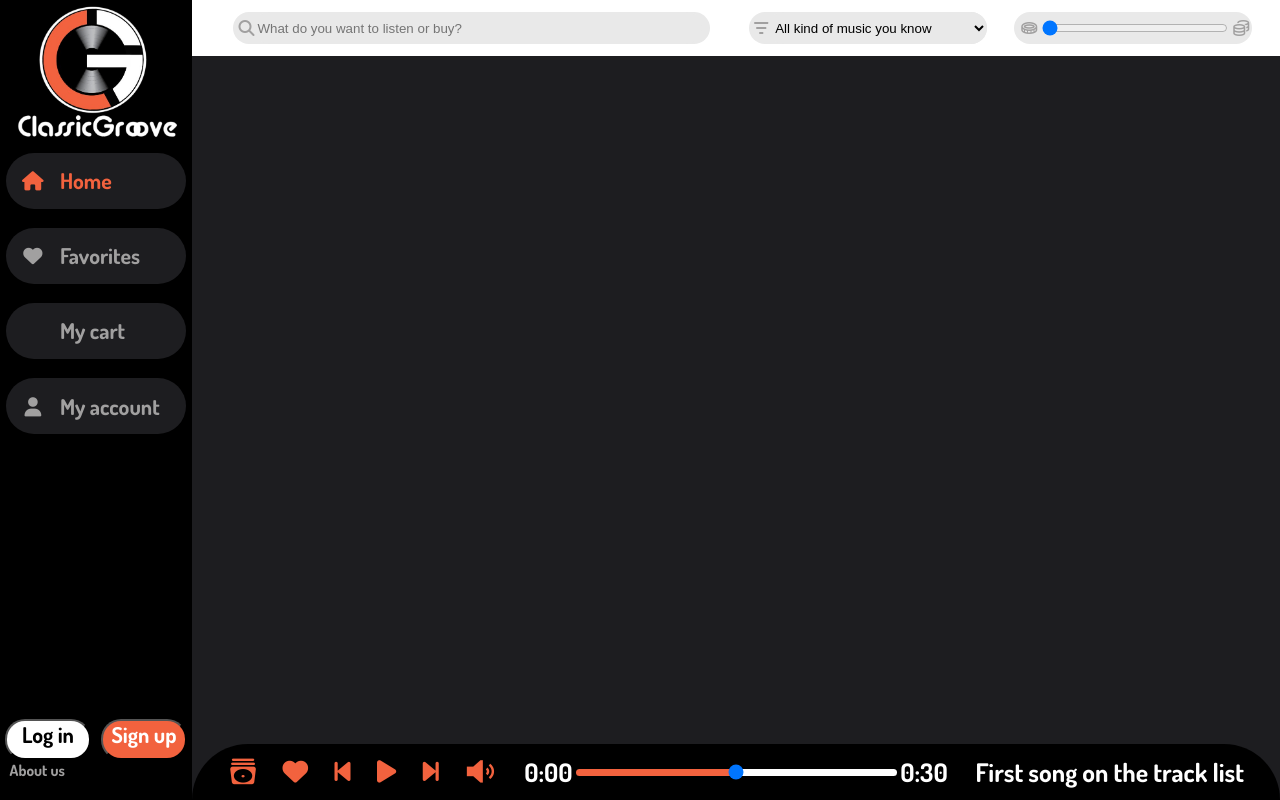
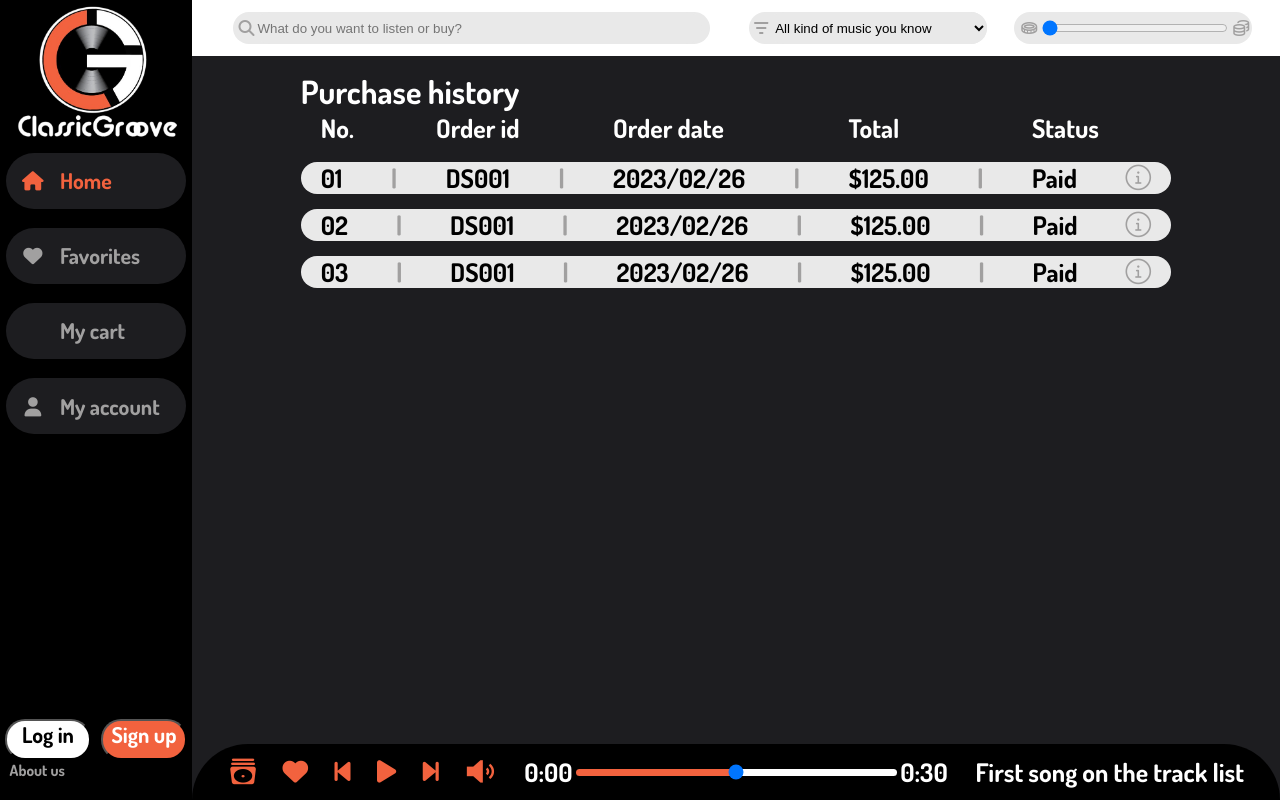
Before and after one commit to nKay83/Classic-Groove, a PHP site: page / in a window 1280 px wide. Run offline with PHP 8.4, Linux system fonts and the light colour scheme; some web fonts are replaced.

Commit message:
purchase history

```diff
--- a/index.php
+++ b/index.php
@@ -17,6 +17,7 @@
   <link rel="stylesheet" href="style/user/songControl.css">
   <link rel="stylesheet" href="style/user/login.css">
   <link rel="stylesheet" href="style/user/myAccount.css">
+  <link rel="stylesheet" href="style/user/purchaseHistory.css">
   <link rel="stylesheet" href="style/admin/changeProduct.css">
   <link rel="preconnect" href="https://fonts.googleapis.com">
   <link rel="preconnect" href="https://fonts.gstatic.com" crossorigin>
@@ -27,7 +28,6 @@
 
 
 
-  </script>
   <title>Classic-Groove</title>
 </head>
 
@@ -65,7 +65,8 @@
         } else {
           // include("pages/user/home.php");
           // include("pages/user/login.php");
-          include("pages/admin/productManager.php");
+          // include("pages/admin/productManager.php");
+          include("pages/user/purchaseHistory.php");
         }
         ?>
 
@@ -77,6 +78,6 @@
   </main>
 </body>
 <script src="js/effectPages.js"></script>
-<script src="js/login.js" ></script>
+<script src="js/login.js"></script>
 
 </html>
--- a/js/effectPages.js
+++ b/js/effectPages.js
@@ -14,10 +14,14 @@ let changeInputColorRange = (input) => {
 
 let selectMenu = () => {
   let tabsTitle = document.querySelectorAll("#header .tab-title");
-  tabsTitle[0].classList.remove("active")
+  tabsTitle[0].classList.remove("active");
   let url = window.location.href;
   if (url.indexOf("favorites") != -1) tabsTitle[1].classList.add("active");
   else if (url.indexOf("myCart") != -1) tabsTitle[2].classList.add("active");
   else if (url.indexOf("myAccount") != -1) tabsTitle[3].classList.add("active");
   else tabsTitle[0].classList.add("active");
 };
+
+$("#purchaseHistory .row").click(function () {
+  $(this).children(".details").slideToggle(500);
+});
--- /dev/null
+++ b/pages/user/purchaseHistory.php
@@ -0,0 +1,200 @@
+<div id="purchaseHistory">
+  <div class="container">
+    <h1>Purchase history</h1>
+    <div class="row">
+      <div class="general">
+        <span>01</span>
+        <div>|</div>
+        <span>DS001</span>
+        <div>|</div>
+        <span>2023/02/26</span>
+        <div>|</div>
+        <span>$125.00</span>
+        <div>|</div>
+        <span>Paid</span>
+        <i class="fa-light fa-circle-info"></i>
+      </div>
+      <div class="details">
+        <div class="product">
+          <div class="left">
+            <img src="assets/img/product.png" alt="product">
+          </div>
+          <div class="right">
+            <h2>GRRR Live! (Exclusive Red Limited Edition)</h2>
+            <h2>The Rolling Stones</h2>
+            <h2>Vinyl disc</h2>
+            <div class="bottom">
+              <div>
+                <p class="title">Quantity</p>
+                <p class="content">1</p>
+              </div>
+              <div>
+                <p class="title">Price</p>
+                <p class="content">$125.00</p>
+              </div>
+              <div>
+                <p class="title">Total</p>
+                <p class="content">$125.00</p>
+              </div>
+            </div>
+          </div>
+        </div>
+        <hr>
+        <div class="product">
+          <div class="left">
+            <img src="assets/img/product.png" alt="product">
+          </div>
+          <div class="right">
+            <h2>GRRR Live! (Exclusive Red Limited Edition)</h2>
+            <h2>The Rolling Stones</h2>
+            <h2>Vinyl disc</h2>
+            <div class="bottom">
+              <div>
+                <p class="title">Quantity</p>
+                <p class="content">1</p>
+              </div>
+              <div>
+                <p class="title">Price</p>
+                <p class="content">$125.00</p>
+              </div>
+              <div>
+                <p class="title">Total</p>
+                <p class="content">$125.00</p>
+              </div>
+            </div>
+          </div>
+        </div>
+      </div>
+    </div>
+    <div class="row">
+      <div class="general">
+        <span>02</span>
+        <div>|</div>
+        <span>DS001</span>
+        <div>|</div>
+        <span>2023/02/26</span>
+        <div>|</div>
+        <span>$125.00</span>
+        <div>|</div>
+        <span>Paid</span>
+        <i class="fa-light fa-circle-info"></i>
+      </div>
+      <div class="details">
+        <div class="product">
+          <div class="left">
+            <img src="assets/img/product.png" alt="product">
+          </div>
+          <div class="right">
+            <h2>GRRR Live! (Exclusive Red Limited Edition)</h2>
+            <h2>The Rolling Stones</h2>
+            <h2>Vinyl disc</h2>
+            <div class="bottom">
+              <div>
+                <p class="title">Quantity</p>
+                <p class="content">1</p>
+              </div>
+              <div>
+                <p class="title">Price</p>
+                <p class="content">$125.00</p>
+              </div>
+              <div>
+                <p class="title">Total</p>
+                <p class="content">$125.00</p>
+              </div>
+            </div>
+          </div>
+        </div>
+        <hr>
+        <div class="product">
+          <div class="left">
+            <img src="assets/img/product.png" alt="product">
+          </div>
+          <div class="right">
+            <h2>GRRR Live! (Exclusive Red Limited Edition)</h2>
+            <h2>The Rolling Stones</h2>
+            <h2>Vinyl disc</h2>
+            <div class="bottom">
+              <div>
+                <p class="title">Quantity</p>
+                <p class="content">1</p>
+              </div>
+              <div>
+                <p class="title">Price</p>
+                <p class="content">$125.00</p>
+              </div>
+              <div>
+                <p class="title">Total</p>
+                <p class="content">$125.00</p>
+              </div>
+            </div>
+          </div>
+        </div>
+      </div>
+    </div>
+    <div class="row">
+      <div class="general">
+        <span>03</span>
+        <div>|</div>
+        <span>DS001</span>
+        <div>|</div>
+        <span>2023/02/26</span>
+        <div>|</div>
+        <span>$125.00</span>
+        <div>|</div>
+        <span>Paid</span>
+        <i class="fa-light fa-circle-info"></i>
+      </div>
+      <div class="details">
+        <div class="product">
+          <div class="left">
+            <img src="assets/img/product.png" alt="product">
+          </div>
+          <div class="right">
+            <h2>GRRR Live! (Exclusive Red Limited Edition)</h2>
+            <h2>The Rolling Stones</h2>
+            <h2>Vinyl disc</h2>
+            <div class="bottom">
+              <div>
+                <p class="title">Quantity</p>
+                <p class="content">1</p>
+              </div>
+              <div>
+                <p class="title">Price</p>
+                <p class="content">$125.00</p>
+              </div>
+              <div>
+                <p class="title">Total</p>
+                <p class="content">$125.00</p>
+              </div>
+            </div>
+          </div>
+        </div>
+        <hr>
+        <div class="product">
+          <div class="left">
+            <img src="assets/img/product.png" alt="product">
+          </div>
+          <div class="right">
+            <h2>GRRR Live! (Exclusive Red Limited Edition)</h2>
+            <h2>The Rolling Stones</h2>
+            <h2>Vinyl disc</h2>
+            <div class="bottom">
+              <div>
+                <p class="title">Quantity</p>
+                <p class="content">1</p>
+              </div>
+              <div>
+                <p class="title">Price</p>
+                <p class="content">$125.00</p>
+              </div>
+              <div>
+                <p class="title">Total</p>
+                <p class="content">$125.00</p>
+              </div>
+            </div>
+          </div>
+        </div>
+      </div>
+    </div>
+  </div>
+</div>
--- a/style/user/login.css
+++ b/style/user/login.css
@@ -206,7 +206,7 @@
   right: 0;
   bottom: 0;
   width: 50%;
-  background-image: url("../assets/img/poster.jpg");
+  background-image: url("../../assets/img/poster.jpg");
   background-size: cover;
   border-radius: 50px;
   transition: all 0.5s ease-in-out;
--- /dev/null
+++ b/style/user/purchaseHistory.css
@@ -0,0 +1,150 @@
+#purchaseHistory {
+  display: flex;
+  justify-content: center;
+  font-family: "Dosis", sans-serif;
+  padding-bottom: 70px;
+}
+#purchaseHistory .container {
+  width: 80%;
+}
+
+#purchaseHistory h1 {
+  color: var(--whi);
+  margin: 15px 0 50px 0;
+}
+
+#purchaseHistory .row {
+  width: 100%;
+  display: flex;
+  flex-direction: column;
+  justify-content: center;
+  align-items: center;
+  margin: 15px 0;
+}
+#purchaseHistory .general {
+  width: 100%;
+  display: flex;
+  justify-content: space-between;
+  align-items: center;
+  height: 2.5vw;
+  font-size: 2vw;
+  color: var(--bla);
+  border-radius: 20px;
+  background-color: var(--gr2);
+  padding: 0 20px;
+  cursor: pointer;
+}
+
+#purchaseHistory .general div,
+#purchaseHistory .general i {
+  color: var(--gr1);
+}
+#purchaseHistory .row:nth-of-type(1) .general span {
+  position: relative;
+}
+#purchaseHistory .row:nth-of-type(1) .general span:nth-of-type(1):before {
+  position: absolute;
+  content: "No.";
+  top: -50px;
+  color: var(--whi);
+}
+#purchaseHistory .row:nth-of-type(1) .general span:nth-of-type(2):before {
+  position: absolute;
+  content: "Order id";
+  top: -50px;
+  left: -30px;
+  right: -30px;
+  text-align: center;
+  color: var(--whi);
+}
+#purchaseHistory .row:nth-of-type(1) .general span:nth-of-type(3):before {
+  position: absolute;
+  content: "Order date";
+  top: -50px;
+  color: var(--whi);
+}
+#purchaseHistory .row:nth-of-type(1) .general span:nth-of-type(4):before {
+  position: absolute;
+  content: "Total";
+  top: -50px;
+  color: var(--whi);
+}
+#purchaseHistory .row:nth-of-type(1) .general span:nth-of-type(5):before {
+  position: absolute;
+  content: "Status";
+  top: -50px;
+  color: var(--whi);
+}
+#purchaseHistory .details {
+  width: 95%;
+  background-color: var(--whi);
+  border-radius: 0 0 20px 20px;
+  display: none;
+  justify-content: center;
+  padding: 20px;
+  flex-direction: column;
+}
+
+#purchaseHistory .product {
+  display: flex;
+  justify-content: space-evenly;
+}
+
+#purchaseHistory .left {
+  width: 20%;
+  display: flex;
+  align-items: center;
+}
+
+#purchaseHistory .left img {
+  width: 100%;
+  display: block;
+}
+
+#purchaseHistory .right {
+  width: 75%;
+  display: flex;
+  justify-content: center;
+  flex-direction: column;
+}
+
+#purchaseHistory .right h2 {
+  font-size: 2vw;
+}
+#purchaseHistory .right h2:nth-of-type(1) {
+  color: var(--bla);
+}
+#purchaseHistory .right h2:nth-of-type(2) {
+  color: var(--ora);
+}
+#purchaseHistory .right h2:nth-of-type(3) {
+  color: var(--gr1);
+}
+#purchaseHistory .right .bottom {
+  display: flex;
+  width: 50%;
+  justify-content: space-between;
+}
+
+#purchaseHistory .right .bottom div {
+  display: flex;
+  flex-direction: column;
+  justify-content: center;
+}
+#purchaseHistory .right .bottom .title {
+  color: var(--bla);
+  font-size: 1.7vw;
+  text-align: center;
+}
+
+#purchaseHistory .right .bottom .content {
+  color: var(--ora);
+  font-size: 1.7vw;
+  text-align: center;
+}
+
+#purchaseHistory .details hr {
+  width: 70%;
+  margin: 15px auto;
+  border: 1px solid var(--bla);
+}
```
Also changed, not shown: style/admin/changeProduct.css (line endings or trailing spaces).
